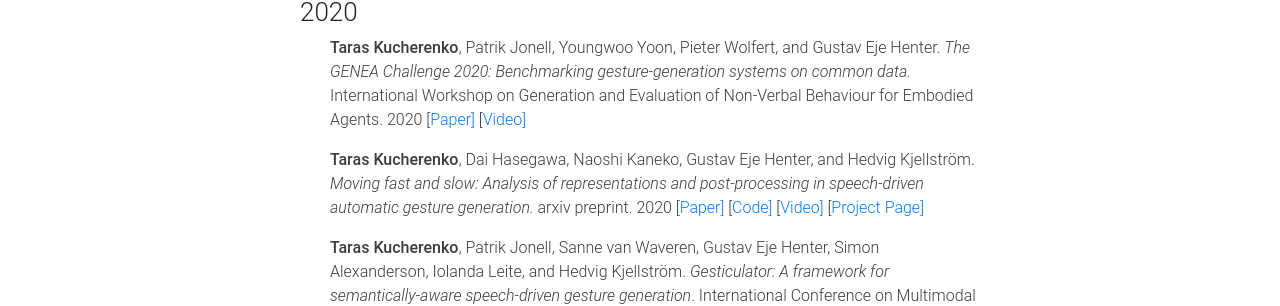
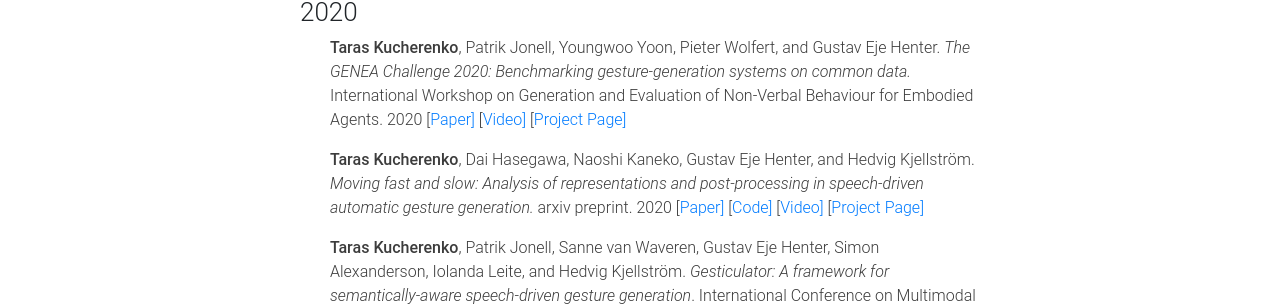
Before and after one commit to Svito-zar/Svito-zar.github.io, a Jekyll site: the page built from _pages/publications.md, in a window 1280 px wide. Shown: the part 163-469 px from the top of the page. Built offline with Jekyll 4.4.1, drawn with Linux system fonts in a browser that asks for light colours; nearby versions of some CDN libraries.

Commit message:
Add GENEA website to the publications list

```diff
--- a/_pages/publications.md
+++ b/_pages/publications.md
@@ -14,7 +14,7 @@
 
 ### 2020
 
-* **Taras Kucherenko**, Patrik Jonell, Youngwoo Yoon, Pieter Wolfert, and Gustav Eje Henter. *The GENEA Challenge 2020: Benchmarking gesture-generation systems on common data.* International Workshop on Generation and Evaluation of Non-Verbal Behaviour for Embodied Agents. 2020 \[[Paper\]](https://zenodo.org/record/4094697) \[[Video\]](https://youtu.be/Y-5dgBQk34c)
+* **Taras Kucherenko**, Patrik Jonell, Youngwoo Yoon, Pieter Wolfert, and Gustav Eje Henter. *The GENEA Challenge 2020: Benchmarking gesture-generation systems on common data.* International Workshop on Generation and Evaluation of Non-Verbal Behaviour for Embodied Agents. 2020 \[[Paper\]](https://zenodo.org/record/4094697) \[[Video\]](https://youtu.be/Y-5dgBQk34c) \[[Project Page\]](https://genea-workshop.github.io/2020/#gesture-generation-challenge)
 
 * **Taras  Kucherenko**,  Dai  Hasegawa, Naoshi Kaneko, Gustav  Eje  Henter, and Hedvig Kjellström.
 *Moving fast and slow: Analysis of representations and post-processing in speech-driven automatic gesture generation.*
```
